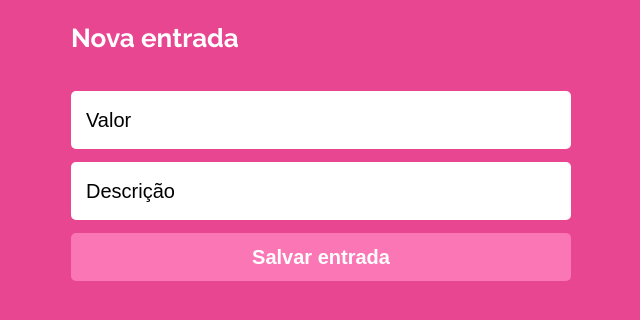
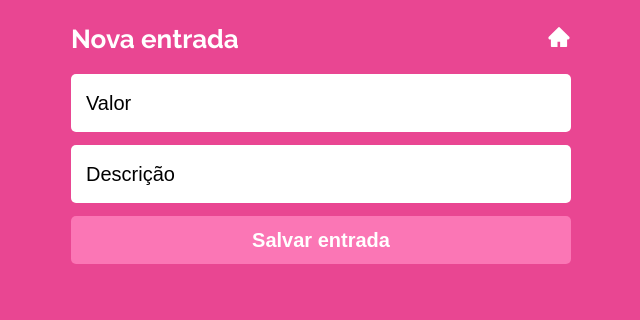
Before and after one commit to rabbithay/my-wallet, a React (Create React App) app: page /new-income in a window 1280 px wide. Shown: the top 320 px of the page, without its empty margins (319-959 px from the left). Built offline with nearby package versions, Linux system fonts and the light colour scheme; sample sign-in values are in the browser's storage; a web font is replaced by a local one.

Commit message:
feat: add back to home button

```diff
--- /dev/null
+++ b/src/components/BackHomeButton.jsx
@@ -0,0 +1,28 @@
+/* eslint-disable react/prop-types */
+import React from 'react';
+import styled from 'styled-components';
+import { AiFillHome } from 'react-icons/ai';
+import { useHistory } from 'react-router-dom';
+
+export default function BackHomeButton() {
+  const history = useHistory();
+
+  function backHome() {
+    history.push('/home');
+  }
+  return (
+    <Home>
+      <AiFillHome
+        onClick={() => { backHome(); }}
+        color="#fff"
+        size="24px"
+      />
+    </Home>
+  );
+}
+
+export const Home = styled.p`
+    color: white;
+    font-size: 17px;
+    font-weight: 700;
+`;
--- a/src/pages/home/Transactions.jsx
+++ b/src/pages/home/Transactions.jsx
@@ -33,7 +33,7 @@ export default function Transactions({ list }) {
       </AllTransactions>
       <Total>
         <p>SALDO</p>
-        <Result total="total">{total}</Result>
+        <Result total={total}>{total}</Result>
       </Total>
     </Body>
   );
--- a/src/pages/newExpense/index.jsx
+++ b/src/pages/newExpense/index.jsx
@@ -1,38 +1,39 @@
-import React, { useContext, useState } from 'react';
+import React, { useState } from 'react';
 import axios from 'axios';
 import { useHistory } from 'react-router-dom';
-import UserContext from '../../contexts/UserContext';
 
 import * as S from './style';
+import useAuthConfig from '../../hooks/authConfig';
+import BackHomeButton from '../../components/BackHomeButton';
 
 export default function NewExpense() {
   const [newValue, setNewValue] = useState();
   const [newDescription, setNewDescription] = useState('');
-  const { user } = useContext(UserContext);
   const history = useHistory();
+  const config = useAuthConfig();
 
   function newTransaction(event) {
     event.preventDefault();
 
-    const config = {
-      headers: {
-        authorization: `Bearer ${user.token}`,
-      },
-    };
     const body = {
       value: parseFloat(newValue),
       description: newDescription,
     };
+
     axios.post('http://localhost:4002/expense', body, config).then(() => {
       history.push('/home');
-    }).catch(() => {
+    }).catch((error) => {
+      console.log(error);
       alert('desculpe, houve um erro ao salvar a sua transação. por favor, tente novamente');
     });
   }
 
   return (
     <S.Body>
-      <S.Hello>Nova saída</S.Hello>
+      <S.TopBox>
+        <S.Hello>Nova saída</S.Hello>
+        <BackHomeButton />
+      </S.TopBox>
       <S.Form onSubmit={(e) => { newTransaction(e); }}>
         <input
           required
--- a/src/pages/newExpense/style.js
+++ b/src/pages/newExpense/style.js
@@ -13,16 +13,26 @@ export const Body = styled.div`
     font-family: 'Raleway';
 
 `;
+export const TopBox = styled.div`
+    display: flex;
+    align-items: center;
+    justify-content: space-between;
+    width: 100%;
+    height: auto;
+    margin-bottom: 22px;
+    max-width: 500px;
+
+`;
 export const Hello = styled.h1`
     font-size: 26px;
     color: white;
     font-weight: 700;
     text-align: left;
     width: 100%;
-    margin-bottom: 40px;
     max-width: 500px;
 
 `;
+
 export const Form = styled.form`
     width: calc(100vw - 50px);
     max-width: 500px;
--- a/src/pages/newIncome/index.jsx
+++ b/src/pages/newIncome/index.jsx
@@ -1,25 +1,20 @@
-import React, { useContext, useState } from 'react';
-
+import React, { useState } from 'react';
 import axios from 'axios';
 import { useHistory } from 'react-router-dom';
-import UserContext from '../../contexts/UserContext';
+import BackHomeButton from '../../components/BackHomeButton';
 
 import * as S from './style';
+import useAuthConfig from '../../hooks/authConfig';
 
 export default function NewIncome() {
   const [newValue, setNewValue] = useState();
   const [newDescription, setNewDescription] = useState('');
-  const { user } = useContext(UserContext);
   const history = useHistory();
+  const config = useAuthConfig();
 
   function newTransaction(event) {
     event.preventDefault();
 
-    const config = {
-      headers: {
-        authorization: `Bearer ${user.token}`,
-      },
-    };
     const body = {
       value: parseFloat(newValue),
       description: newDescription,
@@ -32,7 +27,11 @@ export default function NewIncome() {
   }
   return (
     <S.Body>
-      <S.Hello>Nova entrada</S.Hello>
+      <S.TopBox>
+
+        <S.Hello>Nova entrada</S.Hello>
+        <BackHomeButton />
+      </S.TopBox>
       <S.Form onSubmit={(e) => { newTransaction(e); }}>
         <input
           required
--- a/src/pages/newIncome/style.js
+++ b/src/pages/newIncome/style.js
@@ -12,13 +12,22 @@ export const Body = styled.div`
     font-family: 'Raleway';
 
 `;
+export const TopBox = styled.div`
+    display: flex;
+    align-items: center;
+    justify-content: space-between;
+    width: 100%;
+    height: auto;
+    margin-bottom: 22px;
+    max-width: 500px;
+
+`;
 export const Hello = styled.h1`
     font-size: 26px;
     color: white;
     font-weight: 700;
     text-align: left;
     width: 100%;
-    margin-bottom: 40px;
     max-width: 500px;
 
 `;
```
